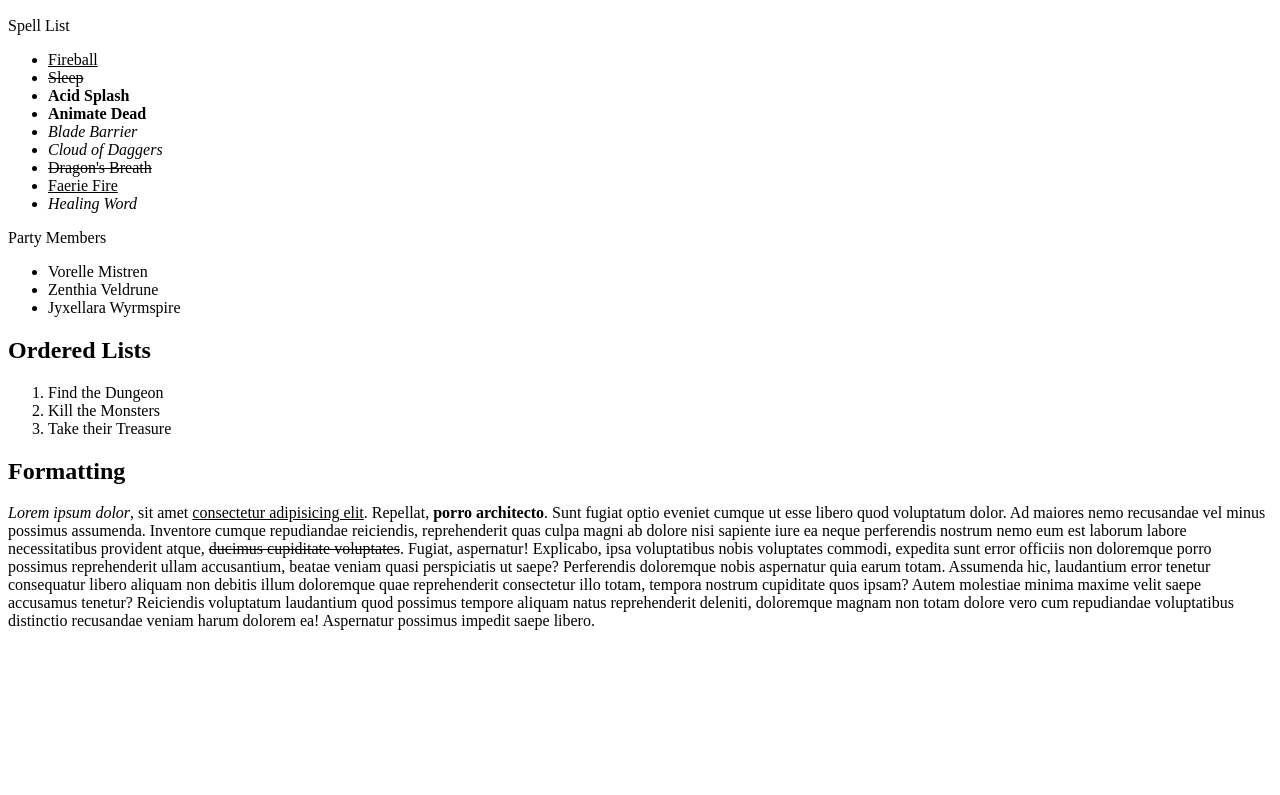
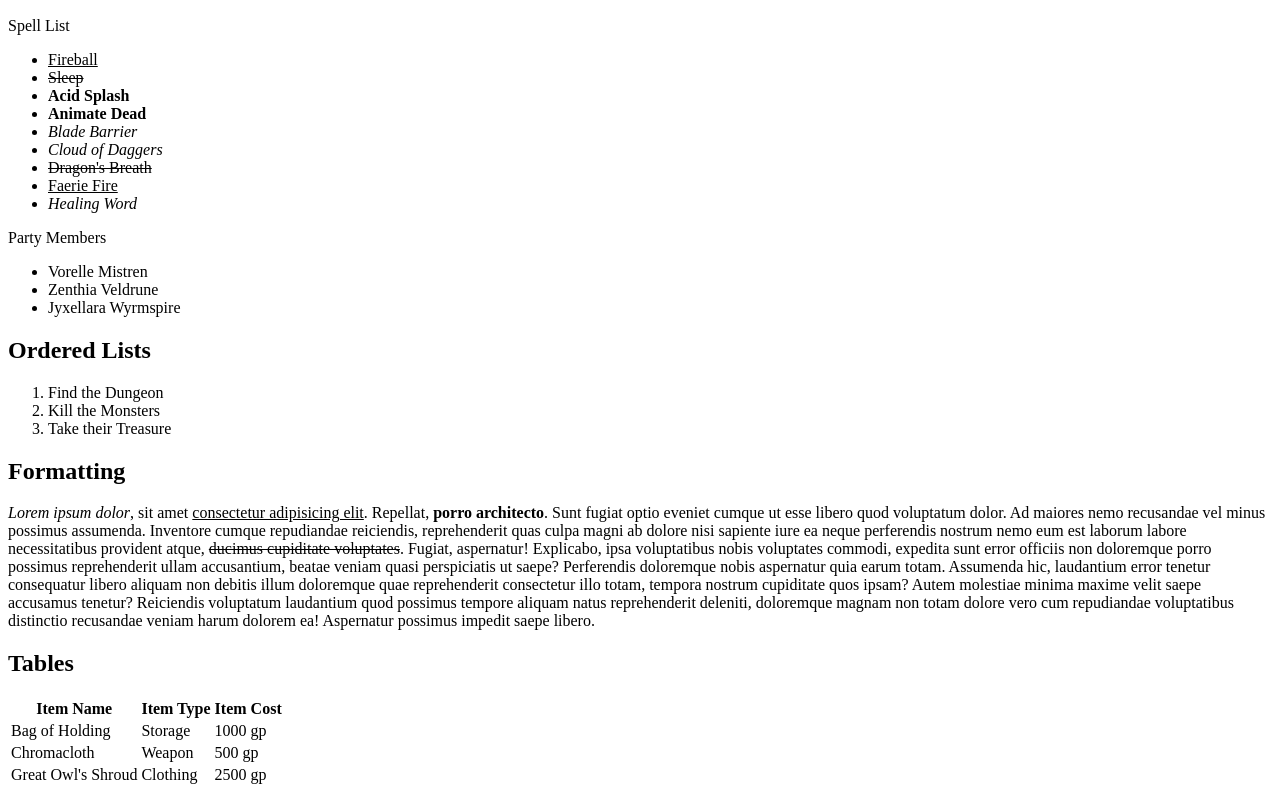
Before and after one commit to StealthValkyriie/HTML_Lists_Tables, a plain HTML site: page index.html in a window 1280 px wide. Shown: the part 110-905 px from the top of the page. Before the commit the page ends 800 px from the top, so only its background shows below. Drawn offline with Linux system fonts and the light colour scheme.

Commit message:
Tables
Rows, Headers, Data

```diff
--- a/index.html
+++ b/index.html
@@ -45,5 +45,29 @@
     Assumenda hic, laudantium error tenetur consequatur libero aliquam non debitis illum doloremque quae reprehenderit consectetur illo totam, tempora nostrum cupiditate quos ipsam? Autem molestiae minima maxime velit saepe accusamus tenetur?
     Reiciendis voluptatum laudantium quod possimus tempore aliquam natus reprehenderit deleniti, doloremque magnam non totam dolore vero cum repudiandae voluptatibus distinctio recusandae veniam harum dolorem ea! Aspernatur possimus impedit saepe libero.
 </p>
+
+<h2>Tables</h2>
+<table>
+    <tr>
+        <th>Item Name</th>
+        <th>Item Type</th>
+        <th>Item Cost</th>
+    </tr>
+    <tr>
+        <td>Bag of Holding</td>
+        <td>Storage</td>
+        <td>1000 gp</td>
+    </tr>
+    <tr>
+        <td>Chromacloth</td>
+        <td>Weapon</td>
+        <td>500 gp</td>
+    </tr>
+    <tr>
+        <td>Great Owl's Shroud</td>
+        <td>Clothing</td>
+        <td>2500 gp</td>
+    </tr>
+</table>
 </body>
 </html>
```
